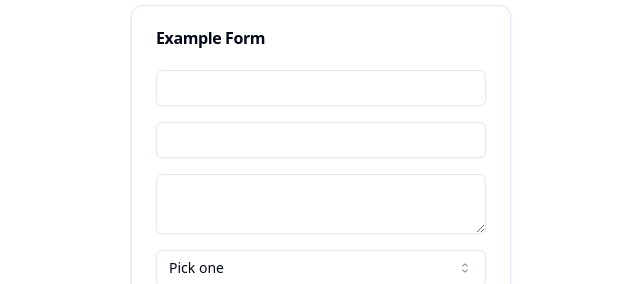
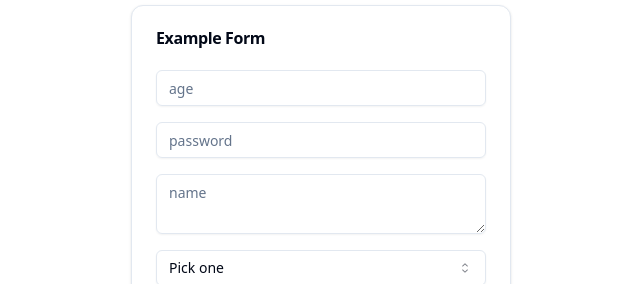
Before and after one commit to Nanarow/team16, a React (Vite) app in the folder frontend/: page /example/form in a window 1280 px wide. Shown: the part 134-418 px from the top of the page, without its empty margins (319-959 px from the left). Built offline with nearby package versions, Linux system fonts and the light colour scheme.

Commit message:
update example form

```diff
--- a/frontend/src/examples/form-with-validation.tsx
+++ b/frontend/src/examples/form-with-validation.tsx
@@ -35,9 +35,15 @@ const ValidateForm = () => {
                   useForm={form}
                   name="age"
                   type="number"
-                ></Form.Input>
-                <Form.Input useForm={form} name="password" type="password" />
-                <Form.TextArea useForm={form} name="name" />
+                  placeholder="age"
+                />
+                <Form.Input
+                  useForm={form}
+                  name="password"
+                  type="password"
+                  placeholder="password"
+                />
+                <Form.TextArea useForm={form} name="name" placeholder="name" />
                 <Form.Select
                   useForm={form}
                   name="gender"
```
